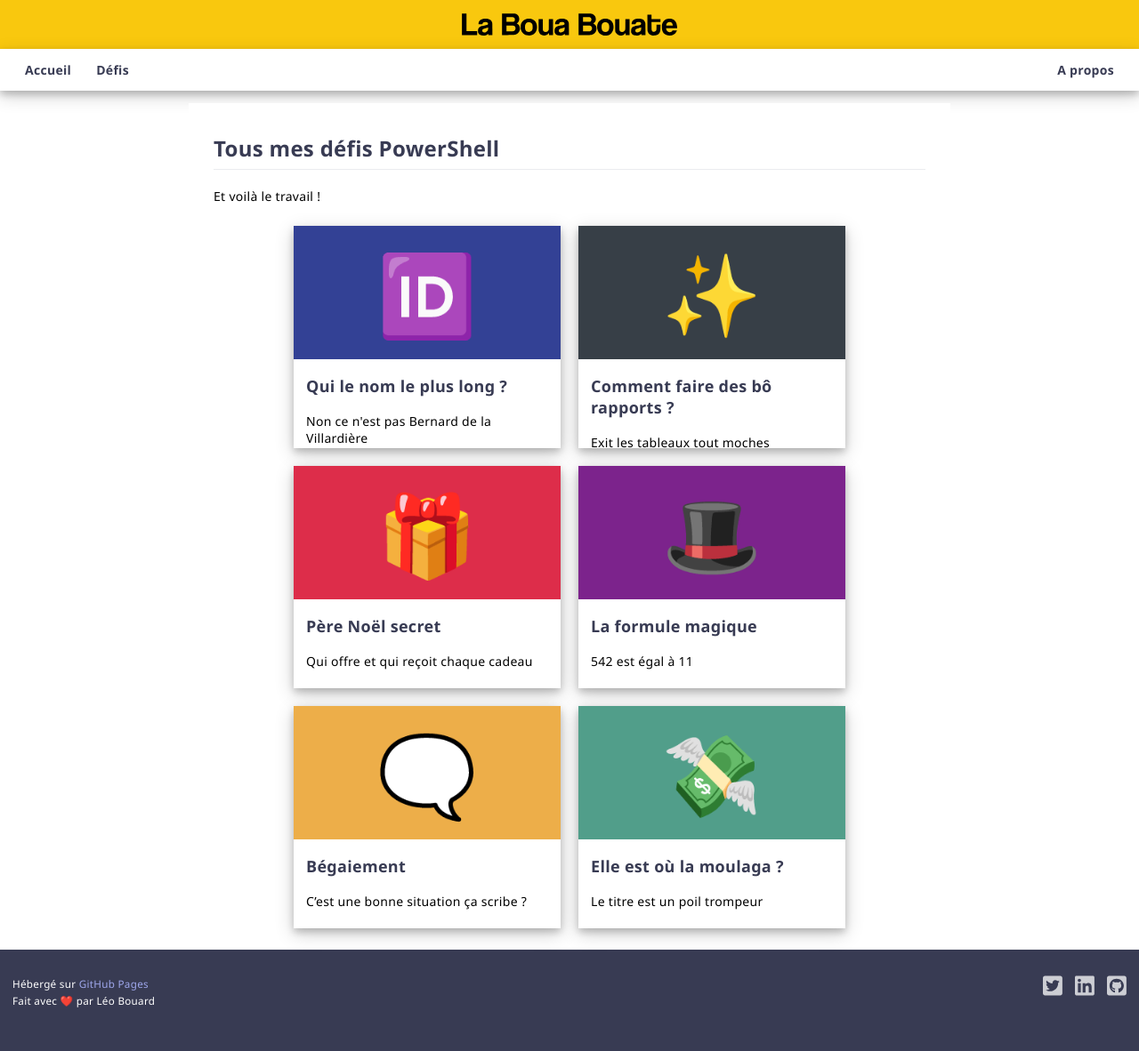
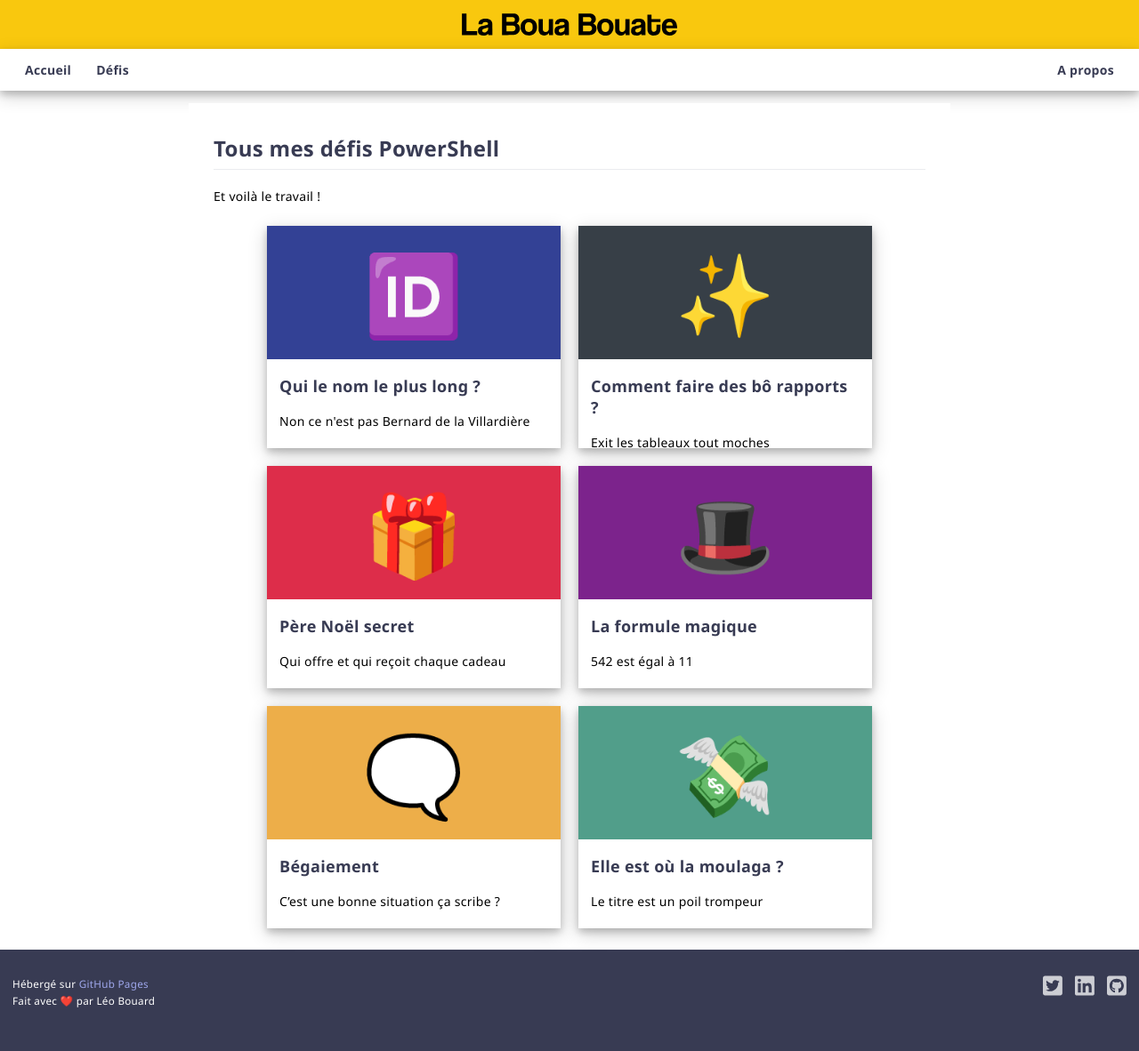
Before and after one commit to leobouard/leobouard.github.io, a Jekyll site: the page built from challenges.md, in a window 1280 px wide. Shown: the whole page at 89% size. Built offline with Jekyll 4.4.1, drawn with Linux system fonts in a browser that asks for light colours; our own code applies the rules of GitHub Pages for plain Markdown files.

Commit message:
Fixing posts

```diff
--- a/assets/css/posts.scss
+++ b/assets/css/posts.scss
@@ -11,7 +11,7 @@
 
 .card {
     margin: 10px;
-    width: 300px;
+    width: 330px;
     height: 250px;
     box-shadow: 0 4px 8px 0 rgba(0, 0, 0, 0.2), 0 6px 20px 0 rgba(0, 0, 0, 0.19);
 }
@@ -50,11 +50,3 @@
 .postInfo h3 {
     color: #383b53;
 }
-
-@media print, screen and (max-width: 800px) {
-    .card {
-        min-width: 100%;
-        margin-left: 0;
-        margin-right: 0;
-    }
-}
--- a/assets/css/style.scss
+++ b/assets/css/style.scss
@@ -85,7 +85,7 @@ header {
 /* --- CONTENT --- */
 
 section {
-    min-height: 85%;
+    min-height: 84%;
     background-color: #fff;
     padding-top: 1em;
     padding-bottom: 1em;
```
